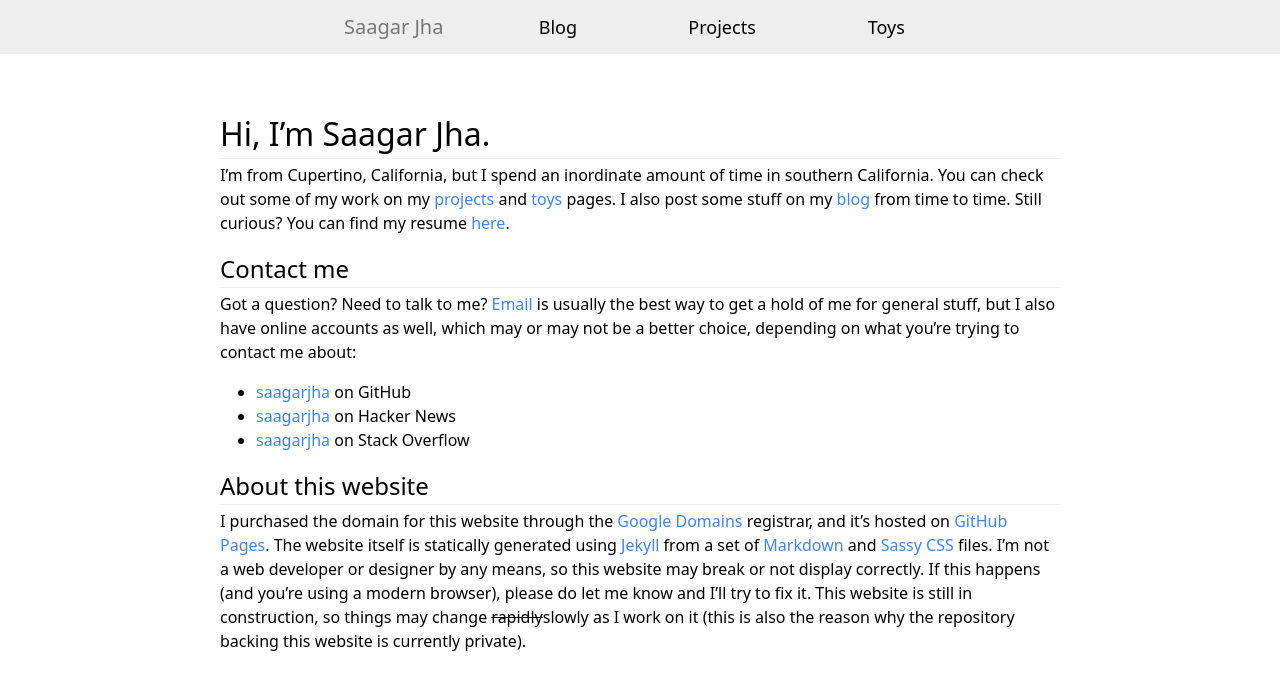
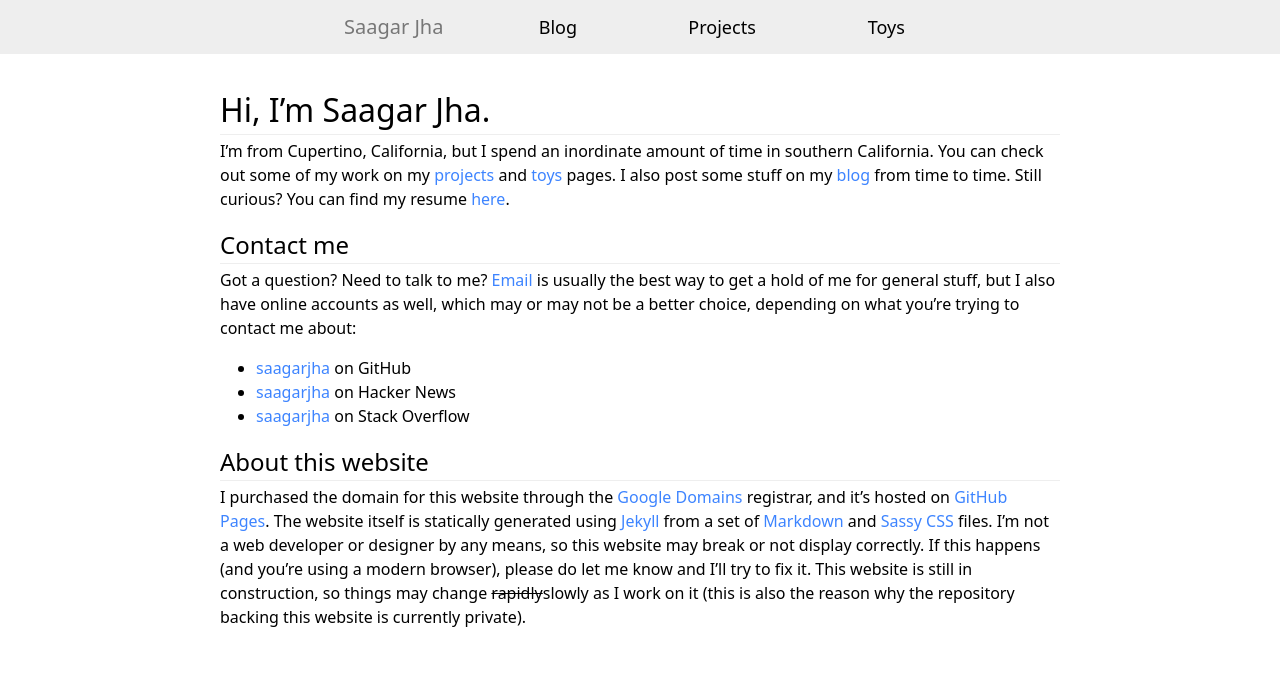
Before and after one commit to saagarjha/saagarjha.github.io, a Jekyll site: the page built from index.md, in a window 1280 px wide. Shown: the top 690 px of the page. Built offline with Jekyll 4.4.1, drawn with Linux system fonts in a browser that asks for light colours.

Commit message:
Fix article margin

```diff
--- a/css/page.scss
+++ b/css/page.scss
@@ -4,7 +4,7 @@
 @import "adaptive";
 
 $article_width: 55rem;
-$article_margin: 1.5rem auto;
+$article_margin: 0rem auto;
 $article_padding: 1rem;
 $article_color: (
 	light: black,
```
